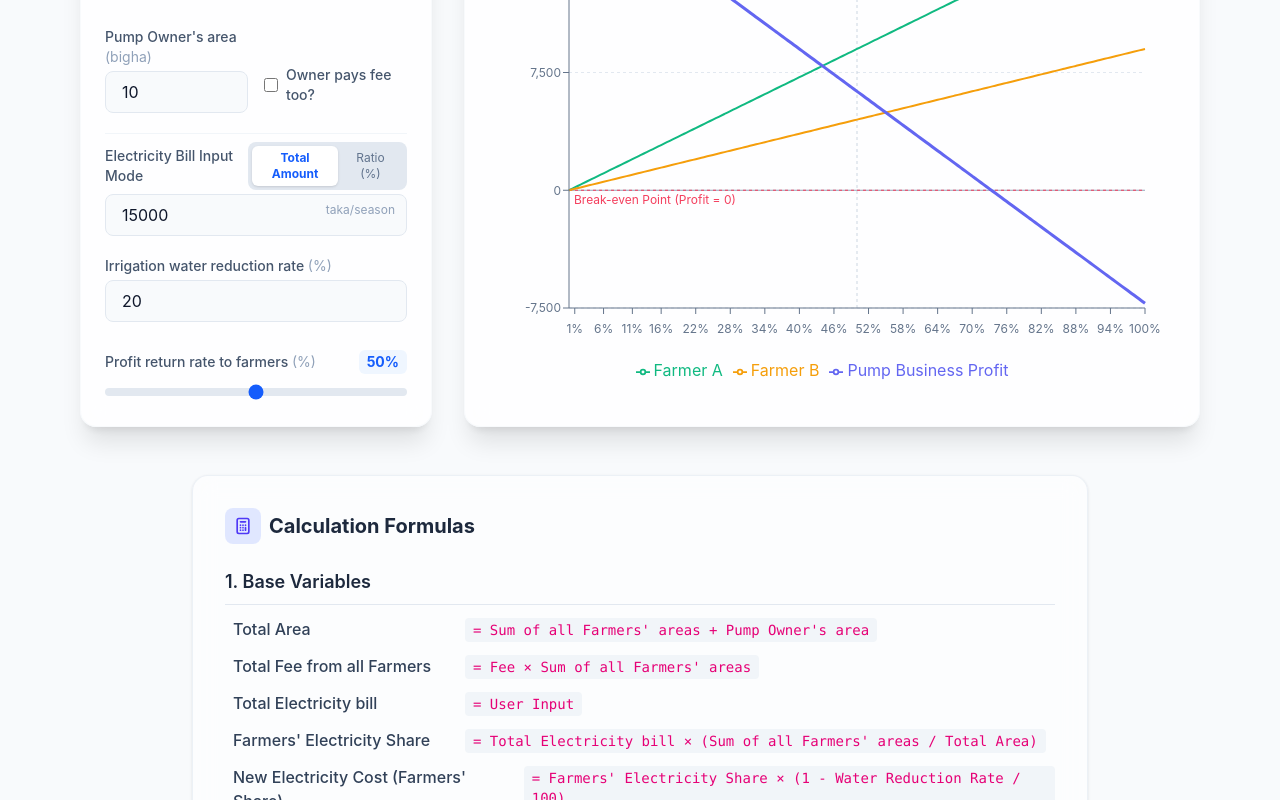
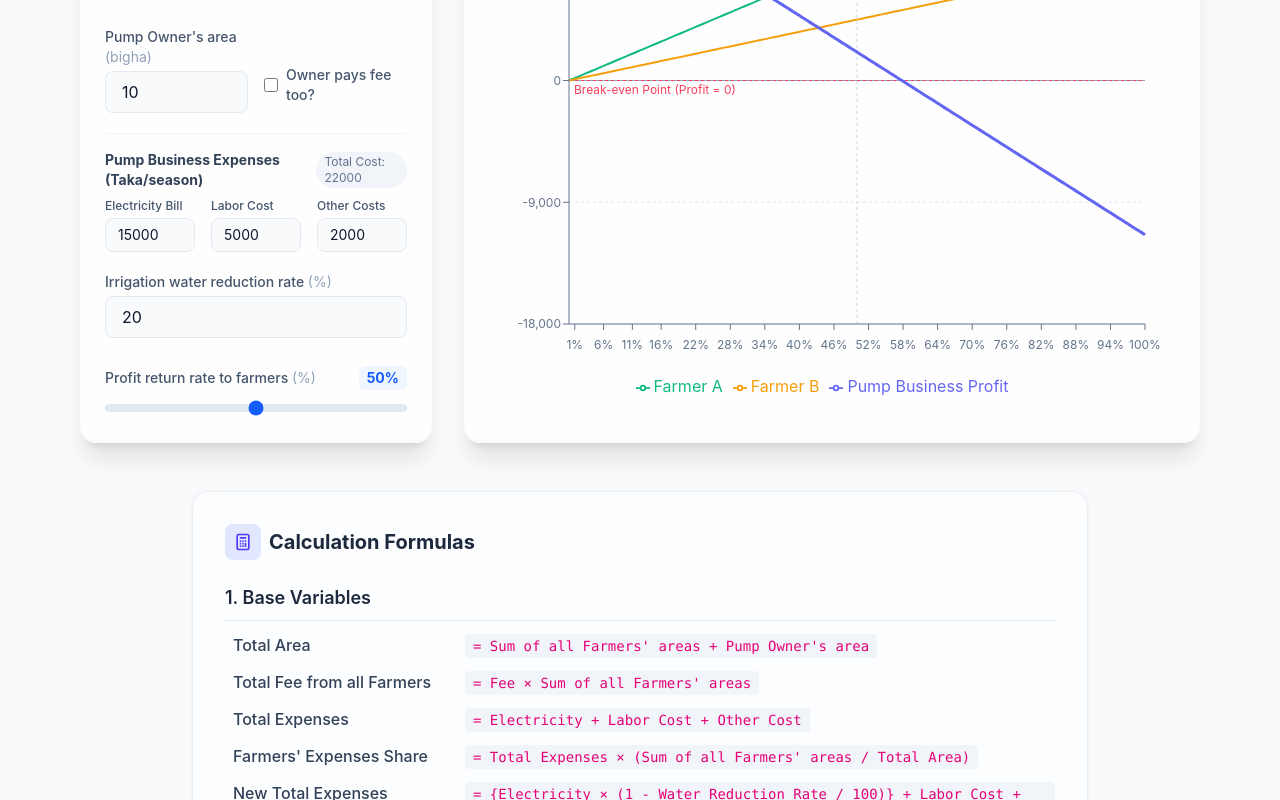
Before and after one commit to akamiyat-cyber/irrigation-simulator, a React (Vite) app: page / in a window 1280 px wide. Shown: the part 700-1500 px from the top of the page. Built offline with nearby package versions, Linux system fonts and the light colour scheme.

Commit message:
Update expense model: add labor and other costs

```diff
--- a/dev-dist/sw.js
+++ b/dev-dist/sw.js
@@ -81,7 +81,7 @@ define(['./workbox-7e5eb42b'], (function (workbox) { 'use strict';
     "revision": "69d8d1c7d4c7e60265c21031cf61bae4"
   }, {
     "url": "index.html",
-    "revision": "0.2iet156e4q8"
+    "revision": "0.03nfoapdqrk"
   }], {});
   workbox.cleanupOutdatedCaches();
   workbox.registerRoute(new workbox.NavigationRoute(workbox.createHandlerBoundToURL("index.html"), {
--- a/src/App.tsx
+++ b/src/App.tsx
@@ -15,9 +15,9 @@ const INITIAL_PARAMS: SimulationParams = {
   doesPumpOwnerPayFee: false,
   pumpOwnerFee: 1800,
   areaUnit: 'bigha',
-  electricityInputMode: 'total',
   electricity: 15000,
-  electricityRatio: 40,
+  laborCost: 5000,
+  otherCost: 2000,
   waterReductionRate: 20,
   returnRate: 50,
 };
@@ -139,16 +139,12 @@ function App() {
                       <code className="bg-slate-100 text-pink-600 px-2 py-0.5 rounded text-sm">= Sum of (Farmer's Area × Fee) + (Owner's Area × Owner's Fee)</code>
                     </li>
                     <li className="flex flex-col sm:flex-row sm:items-baseline gap-1 sm:gap-3">
-                      <span className="font-medium text-slate-700 min-w-[220px]">Total Electricity bill</span>
-                      {params.electricityInputMode === 'ratio' ? (
-                        <code className="bg-slate-100 text-pink-600 px-2 py-0.5 rounded text-sm">= Total Collected Fees × ({params.electricityRatio}%)</code>
-                      ) : (
-                        <code className="bg-slate-100 text-pink-600 px-2 py-0.5 rounded text-sm">= User Input</code>
-                      )}
+                      <span className="font-medium text-slate-700 min-w-[220px]">Total Expenses</span>
+                      <code className="bg-slate-100 text-pink-600 px-2 py-0.5 rounded text-sm">= Electricity + Labor Cost + Other Cost</code>
                     </li>
                     <li className="flex flex-col sm:flex-row sm:items-baseline gap-1 sm:gap-3">
-                      <span className="font-medium text-slate-700 min-w-[220px]">New Total Electricity Cost</span>
-                      <code className="bg-slate-100 text-pink-600 px-2 py-0.5 rounded text-sm">= Total Electricity bill × (1 - Water Reduction Rate / 100)</code>
+                      <span className="font-medium text-slate-700 min-w-[220px]">New Total Expenses</span>
+                      <code className="bg-slate-100 text-pink-600 px-2 py-0.5 rounded text-sm">= {`{Electricity × (1 - Water Reduction Rate / 100)}`} + Labor Cost + Other Cost</code>
                     </li>
                   </ul>
                 </div>
@@ -171,7 +167,7 @@ function App() {
                     <li className="bg-indigo-50/50 p-4 rounded-xl border border-indigo-100">
                       <span className="block font-bold text-indigo-800 mb-2">⚙️ Pump Business Profit</span>
                       <code className="bg-white border border-indigo-200 text-indigo-700 px-3 py-1.5 rounded-lg text-sm block overflow-x-auto">
-                        = {`{ Total Collected Fees × (1 - Return Rate / 100) }`} - New Total Electricity Cost
+                        = {`{ Total Collected Fees × (1 - Return Rate / 100) }`} - New Total Expenses
                       </code>
                     </li>
                   </ul>
@@ -192,20 +188,20 @@ function App() {
                       <code className="bg-slate-100 text-pink-600 px-2 py-0.5 rounded text-sm">= Fee × Sum of all Farmers' areas</code>
                     </li>
                     <li className="flex flex-col sm:flex-row sm:items-baseline gap-1 sm:gap-3">
-                      <span className="font-medium text-slate-700 min-w-[220px]">Total Electricity bill</span>
-                      {params.electricityInputMode === 'ratio' ? (
-                        <code className="bg-slate-100 text-pink-600 px-2 py-0.5 rounded text-sm">= Total Fee from all Farmers × ({params.electricityRatio}%)</code>
-                      ) : (
-                        <code className="bg-slate-100 text-pink-600 px-2 py-0.5 rounded text-sm">= User Input</code>
-                      )}
+                      <span className="font-medium text-slate-700 min-w-[220px]">Total Expenses</span>
+                      <code className="bg-slate-100 text-pink-600 px-2 py-0.5 rounded text-sm">= Electricity + Labor Cost + Other Cost</code>
                     </li>
                     <li className="flex flex-col sm:flex-row sm:items-baseline gap-1 sm:gap-3">
-                      <span className="font-medium text-slate-700 min-w-[220px]">Farmers' Electricity Share</span>
-                      <code className="bg-slate-100 text-pink-600 px-2 py-0.5 rounded text-sm">= Total Electricity bill × (Sum of all Farmers' areas / Total Area)</code>
+                      <span className="font-medium text-slate-700 min-w-[220px]">Farmers' Expenses Share</span>
+                      <code className="bg-slate-100 text-pink-600 px-2 py-0.5 rounded text-sm">= Total Expenses × (Sum of all Farmers' areas / Total Area)</code>
                     </li>
                     <li className="flex flex-col sm:flex-row sm:items-baseline gap-1 sm:gap-3">
-                      <span className="font-medium text-slate-700 min-w-[220px]">New Electricity Cost (Farmers' Share)</span>
-                      <code className="bg-slate-100 text-pink-600 px-2 py-0.5 rounded text-sm">= Farmers' Electricity Share × (1 - Water Reduction Rate / 100)</code>
+                      <span className="font-medium text-slate-700 min-w-[220px]">New Total Expenses</span>
+                      <code className="bg-slate-100 text-pink-600 px-2 py-0.5 rounded text-sm">= {`{Electricity × (1 - Water Reduction Rate / 100)}`} + Labor Cost + Other Cost</code>
+                    </li>
+                    <li className="flex flex-col sm:flex-row sm:items-baseline gap-1 sm:gap-3">
+                      <span className="font-medium text-slate-700 min-w-[220px]">New Expenses (Farmers' Share)</span>
+                      <code className="bg-slate-100 text-pink-600 px-2 py-0.5 rounded text-sm">= New Total Expenses × (Sum of all Farmers' areas / Total Area)</code>
                     </li>
                   </ul>
                 </div>
@@ -222,7 +218,7 @@ function App() {
                     <li className="bg-indigo-50/50 p-4 rounded-xl border border-indigo-100">
                       <span className="block font-bold text-indigo-800 mb-2">⚙️ Pump Owner's Profit</span>
                       <code className="bg-white border border-indigo-200 text-indigo-700 px-3 py-1.5 rounded-lg text-sm block overflow-x-auto">
-                        = {`{ Total Fee from all Farmers × (1 - Return Rate / 100) }`} - New Electricity Cost (Farmers' Share)
+                        = {`{ Total Fee from all Farmers × (1 - Return Rate / 100) }`} - New Expenses (Farmers' Share)
                       </code>
                     </li>
                   </ul>
--- a/src/components/InputForm.tsx
+++ b/src/components/InputForm.tsx
@@ -71,10 +71,7 @@ export const InputForm: React.FC<InputFormProps> = ({ params, onChange }) => {
     onChange('farmers', updated);
   };
 
-  // Calculate estimated electricity for display
-  const totalFarmerArea = params.farmers.reduce((sum, f) => sum + (Number(f.area) || 0), 0);
-  const totalCollectedFees = (Number(params.fee) || 0) * totalFarmerArea + (params.doesPumpOwnerPayFee ? (Number(params.pumpOwnerFee) || 0) * (Number(params.pumpOwnerArea) || 0) : 0);
-  const estimatedElectricity = totalCollectedFees * ((Number(params.electricityRatio) || 0) / 100);
+  // Component implementation
 
   return (
     <div className="bg-white/80 backdrop-blur-md shadow-xl rounded-2xl p-6 border border-slate-100/50">
@@ -203,57 +200,47 @@ export const InputForm: React.FC<InputFormProps> = ({ params, onChange }) => {
           </div>
         </div>
 
-        <div className="space-y-2 pt-2 border-t border-slate-100">
-          <div className="flex justify-between items-center mb-1">
-            <label className="block text-sm font-medium text-slate-600">
-              Electricity Bill Input Mode
-            </label>
-            <div className="flex bg-slate-200 rounded-lg p-1">
-              <button
-                onClick={() => onChange('electricityInputMode', 'total')}
-                className={`px-3 py-1 text-xs rounded-md transition-colors ${params.electricityInputMode === 'total' ? 'bg-white shadow-sm text-blue-600 font-bold' : 'text-slate-500 hover:text-slate-700'}`}
-              >
-                Total Amount
-              </button>
-              <button
-                onClick={() => onChange('electricityInputMode', 'ratio')}
-                className={`px-3 py-1 text-xs rounded-md transition-colors ${params.electricityInputMode === 'ratio' ? 'bg-white shadow-sm text-blue-600 font-bold' : 'text-slate-500 hover:text-slate-700'}`}
-              >
-                Ratio (%)
-              </button>
-            </div>
+        <div className="space-y-4 pt-4 border-t border-slate-100">
+          <div className="flex items-center gap-2 mb-2">
+            <h3 className="text-sm font-bold text-slate-700">Pump Business Expenses (Taka/season)</h3>
+            <span className="text-xs bg-slate-100 text-slate-500 px-2 py-0.5 rounded-full">Total Cost: {(Number(params.electricity) || 0) + (Number(params.laborCost) || 0) + (Number(params.otherCost) || 0)}</span>
           </div>
 
-          {params.electricityInputMode === 'total' ? (
-            <div className="relative">
+          <div className="grid grid-cols-1 md:grid-cols-3 gap-4">
+            <div className="space-y-1 relative">
+              <label className="block text-xs font-medium text-slate-600">Electricity Bill</label>
               <input
                 type="number"
                 name="electricity"
                 value={params.electricity}
                 onChange={handleChange}
-                placeholder="Total Electricity bill"
-                className="w-full px-4 py-2 bg-slate-50 border border-slate-200 rounded-lg focus:ring-2 focus:ring-blue-500 focus:border-blue-500 transition-all outline-none"
+                placeholder="0"
+                className="w-full px-3 py-1.5 bg-slate-50 border border-slate-200 rounded-lg focus:ring-2 focus:ring-blue-500 focus:border-blue-500 transition-all outline-none text-sm"
               />
-              <span className="absolute right-3 top-2 text-xs text-slate-400 pointer-events-none">taka/season</span>
             </div>
-          ) : (
-            <div className="space-y-1">
-              <div className="relative">
-                <input
-                  type="number"
-                  name="electricityRatio"
-                  value={params.electricityRatio}
-                  onChange={handleChange}
-                  placeholder="Electricity Cost Ratio (%)"
-                  className="w-full px-4 py-2 bg-slate-50 border border-slate-200 rounded-lg focus:ring-2 focus:ring-blue-500 focus:border-blue-500 transition-all outline-none"
-                />
-                <span className="absolute right-3 top-2 text-xs text-slate-400 pointer-events-none">%</span>
-              </div>
-              <p className="text-xs text-slate-500 ml-1">
-                ※ Estimated total electricity: <span className="font-bold text-slate-700">{Math.round(estimatedElectricity).toLocaleString()} Taka</span>
-              </p>
+            <div className="space-y-1 relative">
+              <label className="block text-xs font-medium text-slate-600">Labor Cost</label>
+              <input
+                type="number"
+                name="laborCost"
+                value={params.laborCost}
+                onChange={handleChange}
+                placeholder="0"
+                className="w-full px-3 py-1.5 bg-slate-50 border border-slate-200 rounded-lg focus:ring-2 focus:ring-blue-500 focus:border-blue-500 transition-all outline-none text-sm"
+              />
             </div>
-          )}
+            <div className="space-y-1 relative">
+              <label className="block text-xs font-medium text-slate-600">Other Costs</label>
+              <input
+                type="number"
+                name="otherCost"
+                value={params.otherCost}
+                onChange={handleChange}
+                placeholder="0"
+                className="w-full px-3 py-1.5 bg-slate-50 border border-slate-200 rounded-lg focus:ring-2 focus:ring-blue-500 focus:border-blue-500 transition-all outline-none text-sm"
+              />
+            </div>
+          </div>
         </div>
 
         <div className="space-y-1">
--- a/src/components/SimulationChart.tsx
+++ b/src/components/SimulationChart.tsx
@@ -35,18 +35,18 @@ export const SimulationChart: React.FC<SimulationChartProps> = ({ params }) => {
     const totalFeeFromFarmers = fee * totalFarmerArea;
     const totalCollectedFees = totalFeeFromFarmers + (doesOwnerPay ? ownerFee * pumpOwnerArea : 0);
 
-    // Calculate electricity based on input mode
-    let electricity = 0;
-    if (params.electricityInputMode === 'ratio') {
-      const ratio = Number(params.electricityRatio) || 0;
-      electricity = totalCollectedFees * (ratio / 100);
-    } else {
-      electricity = Number(params.electricity) || 0;
-    }
+    // Calculate base expenses
+    const electricity = Number(params.electricity) || 0;
+    const laborCost = Number(params.laborCost) || 0;
+    const otherCost = Number(params.otherCost) || 0;
 
     // Electricity costs to subtract
     const newTotalElectricityCost = electricity * (1 - waterReductionRate / 100);
     const newFarmerElectricityCost = (electricity * farmerShareRatio) * (1 - waterReductionRate / 100);
+
+    // Total expenses
+    const totalExpenses = newTotalElectricityCost + laborCost + otherCost;
+    const farmerShareExpenses = newFarmerElectricityCost + ((laborCost + otherCost) * farmerShareRatio);
 
     for (let r = 0; r <= 100; r += 1) {
       const point: any = { returnRate: r };
@@ -65,13 +65,13 @@ export const SimulationChart: React.FC<SimulationChartProps> = ({ params }) => {
         const ownerFarmerProfit = ownerFeeAmount * (r / 100);
         point.ownerFarmerProfit = Math.round(ownerFarmerProfit);
 
-        // Pump Business Profit: Total collected from EVERYONE minus the FULL electricity bill
-        const pumpBusinessProfit = totalCollectedFees * (1 - (r / 100)) - newTotalElectricityCost;
+        // Pump Business Profit: Total collected from EVERYONE minus the FULL expenses
+        const pumpBusinessProfit = totalCollectedFees * (1 - (r / 100)) - totalExpenses;
         point.pumpBusinessProfit = Math.round(pumpBusinessProfit);
 
       } else {
         // Old logic: Pump owner doesn't pay, we isolate the farmer's portion of the business
-        const pumpOwnerProfit = totalFeeFromFarmers * (1 - (r / 100)) - newFarmerElectricityCost;
+        const pumpOwnerProfit = totalFeeFromFarmers * (1 - (r / 100)) - farmerShareExpenses;
         point.pumpBusinessProfit = Math.round(pumpOwnerProfit);
       }
 
--- a/src/types.ts
+++ b/src/types.ts
@@ -11,9 +11,9 @@ export interface SimulationParams {
   doesPumpOwnerPayFee: boolean;
   pumpOwnerFee: number | string;
   areaUnit: 'bigha' | 'ha';
-  electricityInputMode: 'total' | 'ratio';
   electricity: number | string;
-  electricityRatio: number | string;
+  laborCost: number | string;
+  otherCost: number | string;
   waterReductionRate: number | string;
   returnRate: number;
 }
```
